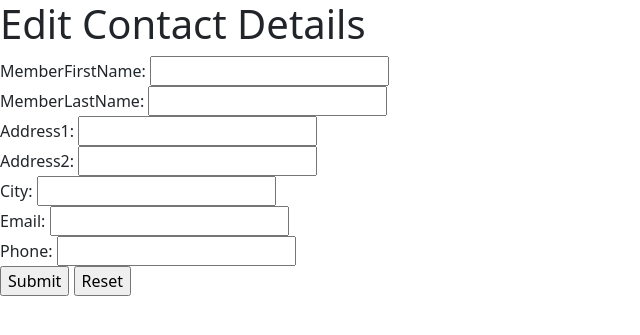
After one commit to alecnadel/RugbyClubWebApp, a Flask app: page /member/update in a window 1280 px wide. The commit adds this page. Shown: the top 335 px of the page, without its empty margins (0-640 px from the left). Run offline with Flask 2, Linux system fonts and the light colour scheme; data that the repository does not hold is empty.

Commit message:
Added the update member contacts page
Allow Club Members to update their contacts.

```diff
--- a/app.py
+++ b/app.py
@@ -24,7 +24,7 @@ def getCursor():
         return dbconn
 #define the cursor action to get the data by connecting to database and enable the connection.
 def genID():
-    return uuid.uuid4().fields[1]
+    return uuid.uuid4().fields[1] #Take out the second number of the six numbers make up of uuid.
 
 
 @app.route("/", methods=['GET','POST']) #Default route - home page.
@@ -60,6 +60,30 @@ def getMembers():
     print(f"{Fixtures}")
     return render_template('members.html',Members=member,clubmember=Members,ClubNews=select_News,News=ClubNews,Fixtureresult=select_Fixture,fixturecolumn=Fixtures)
 
+@app.route('/member/update', methods=['GET','POST']) #Member page
+def Updatemembercontacts():
+    if request.method == 'POST':
+            MemberFirstName = request.form.get('MemberFirstName')
+            MemberLastName = request.form.get('MemberLastName')
+            Address1 = request.form.get('Address1')
+            Address2 = request.form.get('Address2')
+            City = request.form.get('City')
+            Email  = request.form.get('Email')
+            Phone = request.form.get('Phone')
+            cur = getCursor()
+            cur.execute("UPDATE Members SET MemberFirstName=%s, MemberLastName=%s, Address1=%s, Address2=%s, City=%s, Email=%s, Phone=%s where MemberID=%s",(MemberFirstName,MemberLastName,Address1,Address2,City,Email,str(Phone),))
+            return redirect("/")
+    else:
+        MemberID = request.args.get('MemberID')
+        if MemberID == '':
+            return redirect("/") #check whether they have a memberID.
+        else:
+            cur = getCursor()
+            cur.execute("SELECT * FROM Members where MemberID=%s",(str(MemberID),))
+            select_MemberID = cur.fetchone()
+            print(select_MemberID)
+            return render_template('updatecontacts.html',Memberdetails = select_MemberID)
+
 @app.route('/admin', methods=['GET','POST']) #Admin page
 def getAdmin():
     MemberID = request.args.get("MemberID")
@@ -70,41 +94,3 @@ def getAdmin():
     admin = [desc[0] for desc in cur.description]
     print(f"{admin}")
     return render_template('admin.html',admin=select_admin)
-
-@app.route('/members/update', methods=['GET','POST']) #Member page
-def MembersUpdate():
-    if request.method == 'POST':
-            Email  = request.form.get('Email')
-            Phone = request.form.get('Phone')
-            Address1 = request.form.get('Address1')
-            Address2 = request.form.get('Address2')
-            cur = getCursor()
-            cur.execute("UPDATE Members SET Email=%s, Address1=%s, Address2=%s, Phone=%s, where id=%s",(Email,Address1,Address2,str(Phone)))
-            return redirect("/")
-    else:
-        MemberID = request.args.get('MemberID')
-        if MemberID == '':
-            return redirect("/")
-        else:
-            cur = getCursor()
-            cur.execute("SELECT * FROM Members where MemberID=%s",(str(MemberID),))
-            select_MemberID = cur.fetchone()
-            print(select_MemberID)
-            return render_template('members.html',Members = select_MemberID)
-
-#@app.route('/customer', methods=['GET','POST'])
-#def customer():
-    #if request.method == 'POST':
-        #print(request.form)
-        #id = genID()
-        #print(id)
-        #company = request.form.get('companyname')
-        #contact = request.form.get('contactname')
-        #cur = getCursor()
-        #cur.execute("INSERT INTO customers(customer_id, company_name, contact_name) VALUES (%s,%s,%s);",(str(id),company,contact,))
-        #cur.execute("SELECT * FROM customers where customer_id=%s",(str(id),))
-        #select_result = cur.fetchall()
-        #column_names = [desc[0] for desc in cur.description]
-        #return render_template('dbresult.html',dbresult=select_result,dbcols=column_names)
-    #else:
-        #return render_template('customerform.html')
--- a/templates/members.html
+++ b/templates/members.html
@@ -12,7 +12,6 @@
 
     <p>Club News</p>
     <table class="table table-bordered border border-success table-striped table-hover" action="/clubnews" method="GET">
-
       <thead>
         <tr>
         {% for n in News %}
@@ -45,12 +44,13 @@
           {% for x in member %}
           <td>{{ x }}</td>
           {% endfor %}
+          <td><a href="/member/update?MemberID={{member[0]}}" button type="button">Update Contacts</a></button></td>
           </tr>
           {% endfor %}
         </tbody>
     </table>
 
-    <button type="button">Edit detail</button>
+     <!--in here need a a href= / link the route within the button. </a> before the</button>-->
 
     <table class="table table-bordered border border-danger table-striped table-hover">
       <thead>
--- /dev/null
+++ b/templates/updatecontacts.html
@@ -0,0 +1,39 @@
+<!DOCTYPE html>
+<html lang="en">
+<head>
+  <link href="https://cdn.jsdelivr.net/npm/bootstrap@5.1.3/dist/css/bootstrap.min.css" rel="stylesheet" integrity="sha384-1BmE4kWBq78iYhFldvKuhfTAU6auU8tT94WrHftjDbrCEXSU1oBoqyl2QvZ6jIW3" crossorigin="anonymous">
+    <title>Updates</title>
+</head>
+<body>
+    <h1>Edit Contact Details</h1>
+
+    {% if Memberdetails %}
+    <form action="/member/update" method="POST">
+      {% else %}
+    <form action="/member" method="POST">
+      {% endif %}
+        {% if Memberdetails %}
+        <input type="hidden" name="MemberID" value="{{Memberdetails[0]}}" /> <!--The MemberID set by the value Memberdetails variable as 0, return the first data.-->
+        {% endif %}
+        <label for="MemberFirstName">MemberFirstName:</label>
+        <input type="text" id="MemberFirstName" name="MemberFirstName" {% if Memberdetails %} value="{{Memberdetails[3]}}" {% endif %}/> <br/>
+        <label for="MemberLastName">MemberLastName:</label>
+        <input type="text" id="MemberLastName" name="MemberLastName" {% if Memberdetails %} value="{{Memberdetails[4]}}" {% endif %}/> <br/>
+
+        <label for="Address1">Address1:</label>
+        <input type="text" id="Address1" name="Address1" {% if Memberdetails %} value="{{Memberdetails[5]}}" {% endif %}/> <br/>
+        <label for="Address2">Address2:</label>
+        <input type="text" id="Address2" name="Address2" {% if Memberdetails %} value="{{Memberdetails[6]}}" {% endif %}/> <br/>
+        <label for="City">City:</label>
+        <input type="text" id="City" name="City" {% if Memberdetails %} value="{{Memberdetails[7]}}" {% endif %}/> <br/>
+
+        <label for="Email">Email:</label>
+        <input type="text" id="Email" name="Email" {% if Memberdetails %} value="{{Memberdetails[8]}}" {% endif %}/> <br/>
+        <label for="Phone">Phone:</label>
+        <input type="text" id="Phone" name="Phone" {% if Memberdetails %} value="{{Memberdetails[9]}}" {% endif %}/> <br/>
+
+        <input type="Submit"/>
+        <input type="Reset"/>
+    </form>
+</body>
+</html>
```
Also changed, not shown: templates/edit.html (deleted, +0 -9 lines).
